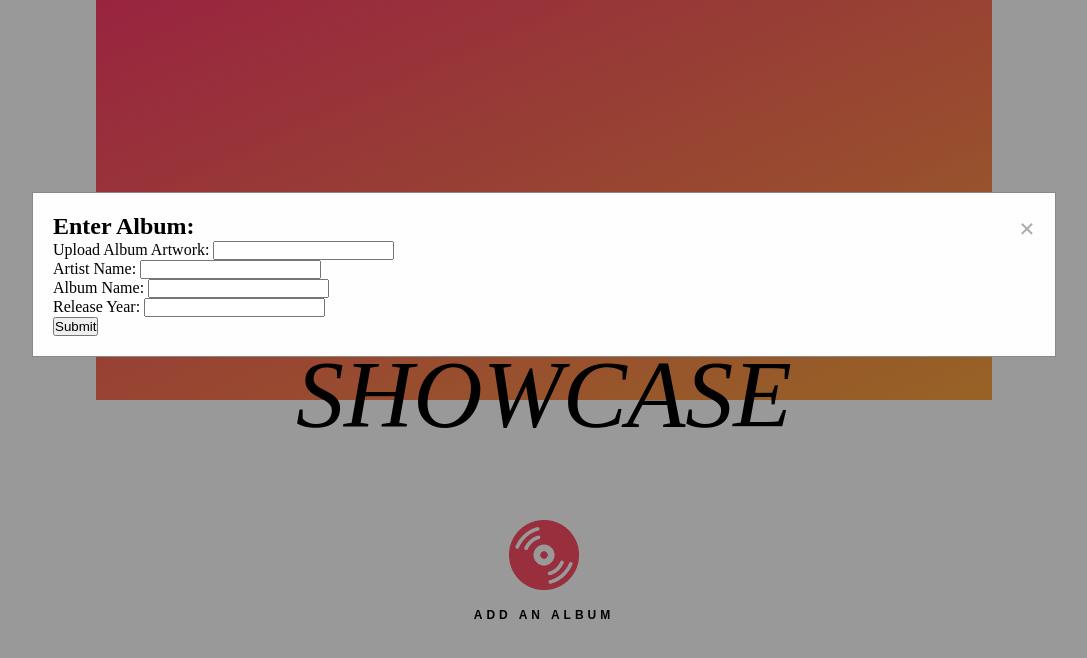
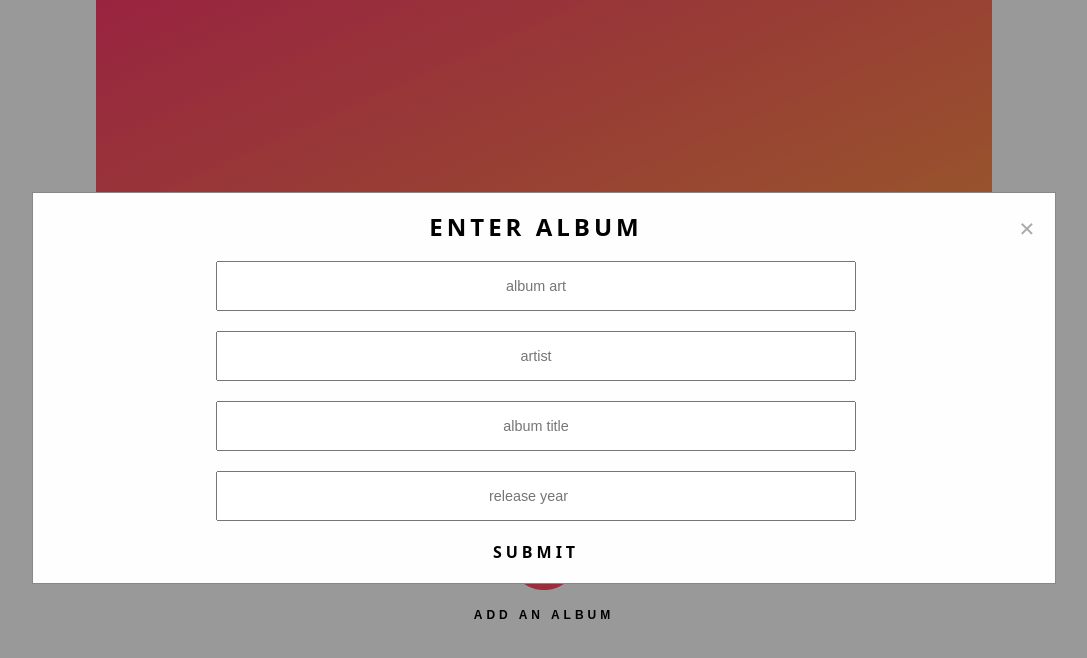
Before and after one commit to Sigtaba/album-art, a plain HTML site: page index.html in a window 1280 px wide. Both pictures are taken after a click on the button "ADD AN ALBUM". Shown: the whole page, without its empty margins (96-1183 px from the left). Drawn offline with nearby package versions, Linux system fonts and the light colour scheme; a web font is replaced by a local one.

Commit message:
add modal styles, showcase styles and edited animation on record

```diff
--- a/index.html
+++ b/index.html
@@ -26,23 +26,19 @@
       <div class="modal-content">
         <span class="close">&times;</span>
         <div class="form-wrap">
-          <h2>Enter Album:</h2>
+          <h2>Enter Album</h2>
           <form class="form1" action="index.html" method="post">
             <div class="form-group">
-              <label for="image">Upload Album Artwork: </label>
-              <input type="text" id="image" name="image">
+              <input type="text" id="image" name="image" placeholder="Album Art">
             </div>
             <div class="form-group">
-              <label for="artist">Artist Name: </label>
-              <input type="text" name="artist" id="artist">
+              <input type="text" name="artist" id="artist" placeholder="Artist">
             </div>
             <div class="form-group">
-              <label for="title">Album Name: </label>
-              <input type="text" name="title" id="title">
+              <input type="text" name="title" id="title" placeholder="Album Title">
             </div>
             <div class="form-group">
-              <label for="year">Release Year: </label>
-              <input type="number" name="year" id="year">
+              <input type="number" name="year" id="year" placeholder="Release Year">
             </div>
             <button type="submit" name="submit">Submit</button>
           </form>
--- a/js/scripts.js
+++ b/js/scripts.js
@@ -64,7 +64,7 @@ $(document).ready(function() {
     for (i = 0; i < arrayOfAlbums.length; i++) {
 
       console.log(arrayOfAlbums);
-      $("#results").append( '<div class="album-group">' + '<ul>' +
+      $("#results").prepend( '<div class="album-group">' + '<ul>' +
         '<li>' + '<img src="' + arrayOfAlbums[i].image + '">' + '</li>' +
         '<li>' + arrayOfAlbums[i].artist + '</li>' +
         '<li>' + arrayOfAlbums[i].title + '</li>' +
--- a/sass/base/_typography.sass
+++ b/sass/base/_typography.sass
@@ -1,7 +1,23 @@
-p
-  color: black
-  font-family: 'Italiana', serif
-  font-size: 6em
-  font-weight: 300
-  text-transform: uppercase
-  font-style: italic
+.header
+  p
+    color: black
+    font-family: 'Italiana', serif
+    font-size: 6em
+    font-weight: 300
+    text-transform: uppercase
+    font-style: italic
+
+.modal
+  h2
+    font-family: system-ui
+    letter-spacing: 4px
+    text-transform: uppercase
+  input
+    text-align: center
+    font-size: .9em
+  button
+    font-family: system-ui
+    letter-spacing: 4px
+    text-transform: uppercase
+    font-weight: 700
+    font-size: 1em
--- a/sass/layout/_header.sass
+++ b/sass/layout/_header.sass
@@ -27,11 +27,15 @@
   font-weight: bold
   letter-spacing: 4px
   cursor: pointer
+  &:focus
+    outline: none
   img
     height: 70px
     margin-bottom: 15px
     &:hover
       animation: spin 4000ms infinite cubic-bezier(.77,.12,.25,1.38)
+      animation-direction: alternate
+
       @-ms-keyframes spin
         from
           -ms-transform: rotate(0deg)
--- a/sass/layout/_main.sass
+++ b/sass/layout/_main.sass
@@ -1,2 +1,3 @@
 @import "modal"
 @import "header"
+@import "showcase"
--- a/sass/layout/_modal.sass
+++ b/sass/layout/_modal.sass
@@ -11,6 +11,58 @@
   background-color: rgb(0,0,0) /* Fallback color */
   background-color: rgba(0,0,0,0.4) /* Black w/ opacity */
 
+.form-wrap
+  h2
+    text-align: center
+
+form
+  display: flex
+  flex-direction: column
+  align-items: center
+  input,
+  button
+    text-transform: lowercase
+  input
+    margin-top: 20px
+    height: 50px
+    width: 50vw
+    text-align: center
+    &:focus
+      outline: none
+  button
+    margin-top: 20px
+    border: none
+    background: transparent
+    position: relative
+    overflow:hidden
+    transition: .3s
+    &::before
+      position: absolute
+      transition: .3s
+      content: ''
+      width: 0
+      top: -5px
+      height: 3px
+      background: #fe585f
+    &:hover:before
+      width: 100%
+      right: 0
+    &::after
+      position: absolute
+      transition: .3s
+      content: ''
+      width: 0
+      bottom: -5px
+      height: 3px
+      background: #fd9048
+      right: 0
+      left: auto
+    &:hover:after
+      width: 100%
+      left: 0
+
+
+
 /* Modal Content/Box */
 .modal-content
   background-color: #fefefe
@@ -18,6 +70,7 @@
   padding: 20px
   border: 1px solid #888
   width: 80% /* Could be more or less, depending on screen size */
+  // text-align: center
 
 /* The Close Button */
 .close
--- /dev/null
+++ b/sass/layout/_showcase.sass
@@ -0,0 +1,15 @@
+#results
+  display: flex
+  flex-wrap: wrap
+  justify-content: center
+
+
+.album-group
+  margin: 20px 20px
+  object-fit: cover
+  ul
+    list-style-type: none
+    text-align: center
+  img
+    width: 400px
+    height: 400px
```
Also changed, not shown: css/main.css, 1 other file.
